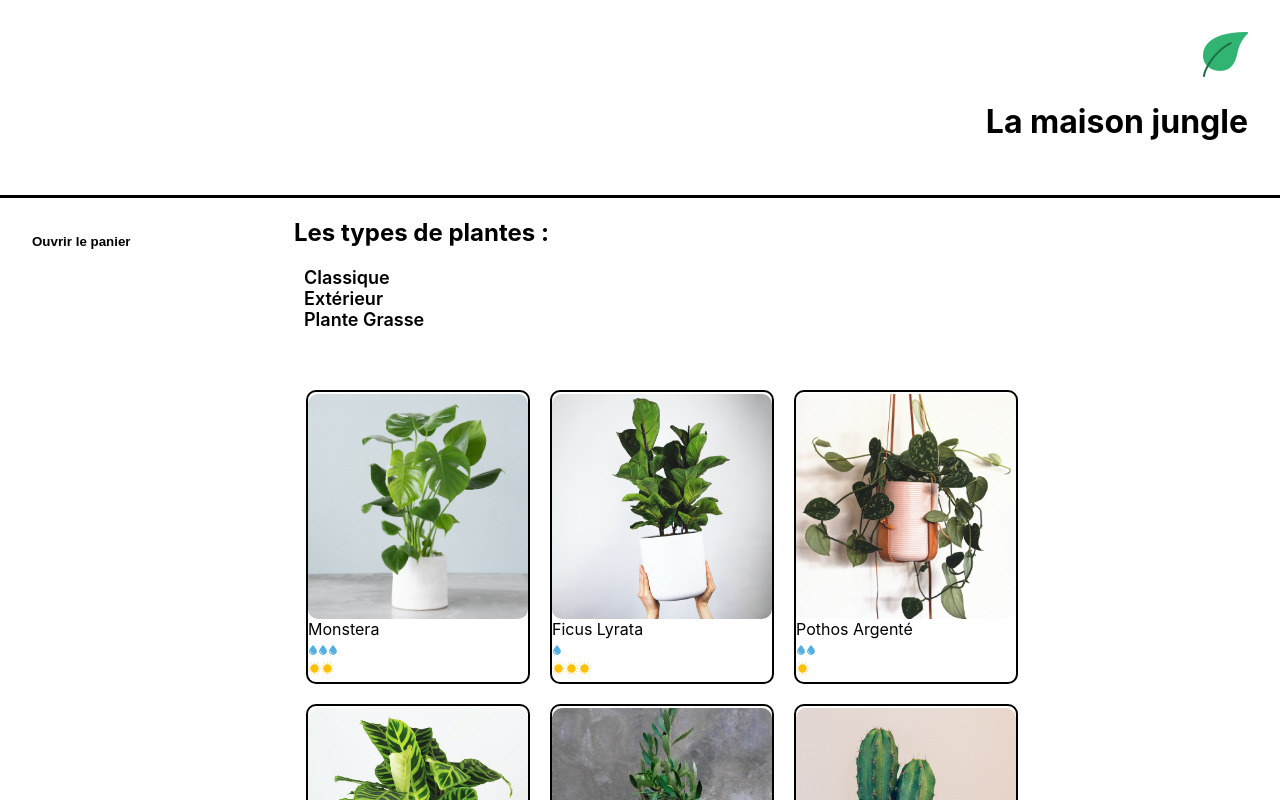
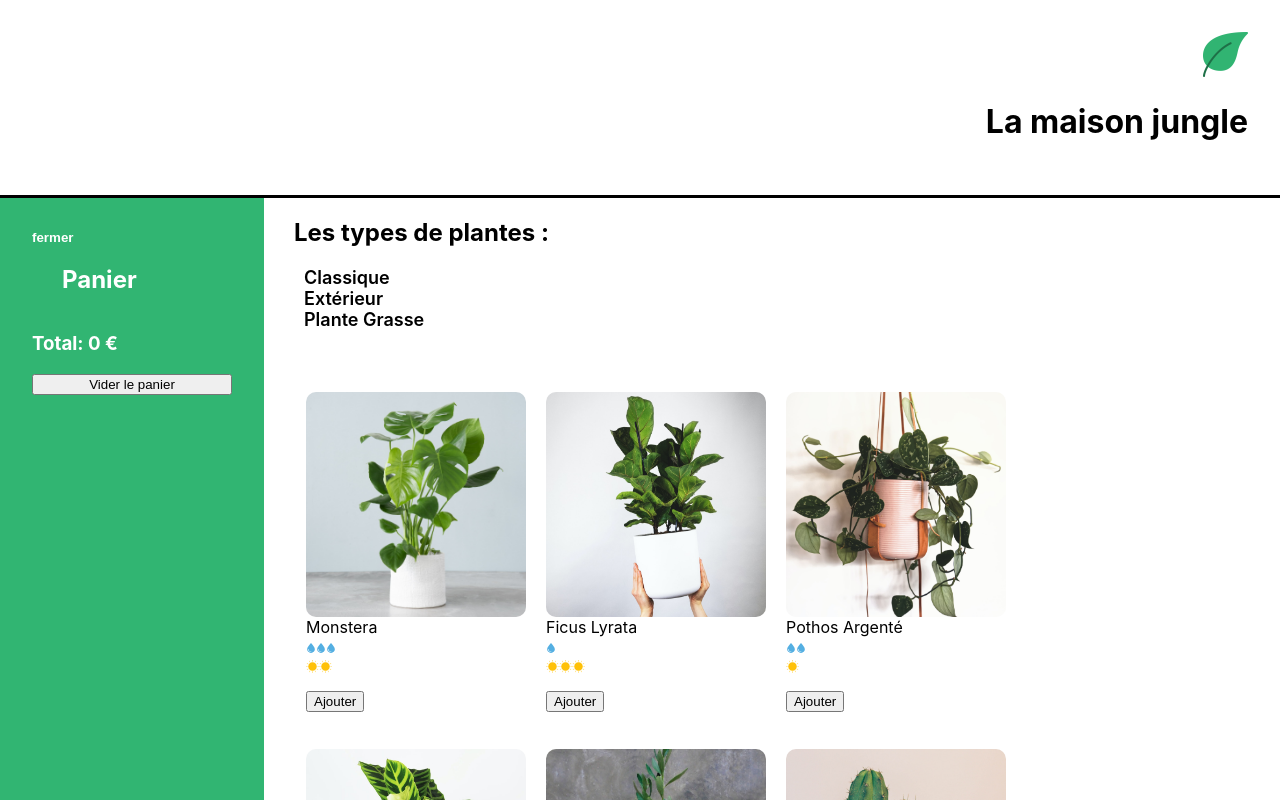
Before and after one commit to NerVod/Maison-jungle, a React (Create React App) app: page / in a window 1280 px wide. Shown: the top 800 px of the page. Built offline with nearby package versions, Linux system fonts and the light colour scheme.

Commit message:
state cart déporté compo parent app.js

```diff
--- a/src/components/App.js
+++ b/src/components/App.js
@@ -4,16 +4,19 @@ import ShoppingList from "./ShoppingList";
 // import QuestionForm from "./QuestionForm";
 import Footer from "./Footer";
 import "../styles/Layout.css"
+import { useState } from "react";
 
 function App() {
+
+  const [cart, updateCart] = useState([])
+
   return (
           <div>
               <Banner />
               <div className="lmj-layout-inner">
-              <Cart />
-              <ShoppingList />
+                <Cart cart={cart} updateCart={updateCart} />
+                <ShoppingList cart={cart} updateCart={updateCart} />
               </div>
-              {/* <QuestionForm /> */}
               <Footer />
         </div>
   )
--- a/src/components/Cart.js
+++ b/src/components/Cart.js
@@ -2,10 +2,9 @@ import { useState } from "react";
 import "../styles/Cart.css";
 
 
-function Cart() {
+function Cart({cart, updateCart}) {
     const monsteraPrix = 8;
-    const [cart, updateCart] = useState(0)
-    const [isOpen, setIsOpen] = useState(false)
+    const [isOpen, setIsOpen] = useState(true)
 
     return isOpen ? (
         <div className="lmj-cart">
@@ -17,14 +16,6 @@ function Cart() {
             </button>
 
             <h2>Panier</h2>
-
-            <div>
-                <div>Monstera : {monsteraPrix} € </div>
-                <button onClick={() => updateCart(cart + 1)}>
-                    Ajouter
-                </button>
-            </div>
-
             <h3>Total: {monsteraPrix * cart} € </h3>
 
             <button onClick={() => updateCart(0)}>
--- a/src/components/ShoppingList.js
+++ b/src/components/ShoppingList.js
@@ -2,7 +2,8 @@ import { plantList } from "../datas/plantList";
 import "../styles/ShoppingList.css";
 import PlantItem from "./PlantItem";
 
-function ShoppingList() {
+function ShoppingList({ cart, updateCart }) {
+
   const categories = plantList.reduce(
     (accumulateur, plant) =>
       accumulateur.includes(plant.category)
@@ -21,6 +22,7 @@ function ShoppingList() {
       </ul>
       <ul className="lmj-plant-list">
         {plantList.map(({ id, cover, name, water, light}) => (
+            <div key={id}>
               <PlantItem
                           id={id}
                           cover={cover}
@@ -28,6 +30,8 @@ function ShoppingList() {
                           water={water}
                           light={light}
                           />
+              <button onClick={() => updateCart(cart + 1 )}>Ajouter</button>
+            </div>
         ))}
       </ul>
     </div>
--- a/src/styles/ShoppingList.css
+++ b/src/styles/ShoppingList.css
@@ -6,12 +6,18 @@
 	max-width: 800px;
 }
 
+.lmj-plant-list button {
+	margin-bottom: 25px;
+	margin-left: 10px;
+}
+
 .lmj-plant-item {
-	border: solid 2px black;
+	/* border: solid 2px black; */
 	border-radius: 10px;
 	height: 150px;
 	width: 150px;
 	margin: 10px;
+	margin-bottom: 40px;
 	display: flex;
 	align-items: center;
 	justify-content: center;
```
Lines whose indentation alone changed are shown as unchanged.
